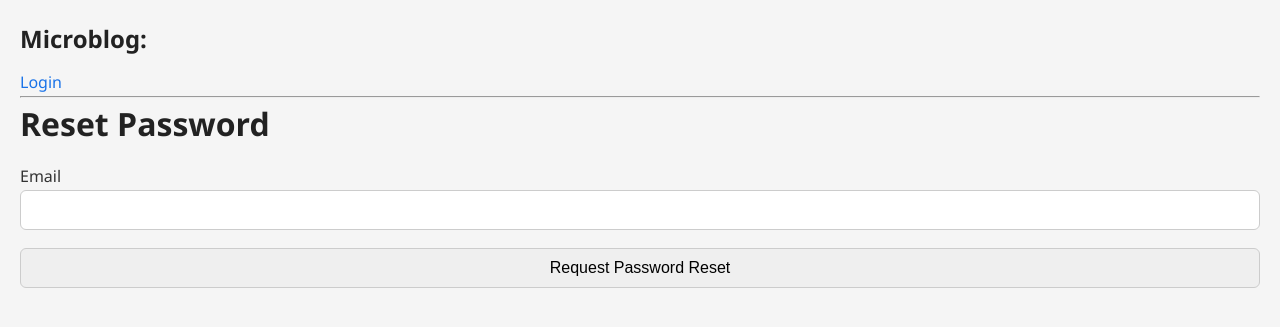
After one commit to K4dZuO/Migeul_Flask, a Flask app: page /reset_password_request in a window 1280 px wide. The commit adds this page. Shown: the top 327 px of the page. Run offline with Flask 3, Linux system fonts and the light colour scheme.

Commit message:
restore password functionality

```diff
--- a/app/__init__.py
+++ b/app/__init__.py
@@ -2,6 +2,7 @@ from flask import Flask
 from flask_sqlalchemy import SQLAlchemy
 from flask_migrate import Migrate
 from flask_login import LoginManager
+from flask_mail import Mail
 
 from config import Config
 from app import helpers
@@ -11,6 +12,8 @@ db = SQLAlchemy()
 migrate = Migrate()
 login = LoginManager()
 login.login_view = 'main.login'
+mail = Mail()
+
 
 def create_app():
     app = Flask(__name__)
@@ -19,6 +22,7 @@ def create_app():
     db.init_app(app)
     migrate.init_app(app, db)
     login.init_app(app)
+    mail.init_app(app)
 
     from app.routes import bp
     from app.errors import register_erros
--- a/app/forms.py
+++ b/app/forms.py
@@ -69,3 +69,15 @@ class PostForm(FlaskForm):
     post = TextAreaField('Post something',
                          validators=[DataRequired(), Length(min=1, max=300)])
     submit = SubmitField('Submit')
+
+
+class ResetPasswordRequestForm(FlaskForm):
+    email = EmailField('Email', validators=[DataRequired(), Email()])
+    submit = SubmitField('Request Password Reset')
+
+
+class ResetPasswordForm(FlaskForm):
+    password = PasswordField('Password', validators=[DataRequired()])
+    repeat_password = PasswordField(
+        'Repeat Password', validators=[DataRequired(), EqualTo('password')])
+    submit = SubmitField('Request Password Reset')
--- a/app/routes.py
+++ b/app/routes.py
@@ -5,7 +5,10 @@ from datetime import datetime, timezone
 from urllib.parse import urlsplit
 
 from app.enums import HttpMethod
-from app.forms import LoginForm, RegistrationForm, EditProfileForm, FollowForm, PostForm, CommentForm
+from app.forms import LoginForm, RegistrationForm, \
+                        EditProfileForm, FollowForm, PostForm, \
+                        CommentForm, ResetPasswordRequestForm, ResetPasswordForm
+from app.email import send_password_reset_email
 from app.models import User, Post, Comment
 from app import db
 from config import Config
@@ -246,3 +249,35 @@ def post(post_id):
                            next_url= next_url,
                            prev_url= prev_url
                            )
+
+
+@bp.route('/reset_password_request', methods=[HttpMethod.GET, HttpMethod.POST])
+def reset_password_request():
+    if current_user.is_authenticated:
+        return redirect(url_for('main.index'))
+    form = ResetPasswordRequestForm()
+    if form.validate_on_submit():
+        user = db.session.scalar(
+            sa.select(User).where(User.email == form.email.data))
+        if user:
+            send_password_reset_email(user)
+        flash('Check your email for the instructions to reset your password')
+        return redirect(url_for('main.login'))
+    return render_template('reset_password_request.html',
+                           title='Reset Password', form=form)
+
+
+@bp.route('/reset_password/<token>', methods=[HttpMethod.GET, HttpMethod.POST])
+def reset_password(token):
+    if current_user.is_authenticated:
+        return redirect(url_for('main.index'))
+    user = User.verify_reset_password_token(token)
+    if not user:
+        return redirect(url_for('main.index'))
+    form = ResetPasswordForm()
+    if form.validate_on_submit():
+        user.set_password(form.password.data)
+        db.session.commit()
+        flash('Your password has been reset.')
+        return redirect(url_for('main.login'))
+    return render_template('reset_password.html', form=form)
--- a/app/templates/login.html
+++ b/app/templates/login.html
@@ -21,8 +21,11 @@
     </p>
     <p>
         {{ form.remember_me.label }} {{form.remember_me()}}
+        <p>{{form.submit()}}</p>
     </p>
-    <p>{{form.submit()}}</p>
+    <p>
+        Forgot Your Password?
+        <a href="{{ url_for('main.reset_password_request') }}">Click to Reset It</a>
     </p>
     <p>New User? <a href="{{ url_for('main.register') }}">Click to Register!</a></p>
 </form>
--- /dev/null
+++ b/app/templates/reset_password_request.html
@@ -0,0 +1,16 @@
+{% extends "base.html" %}
+
+{% block content %}
+    <h1>Reset Password</h1>
+    <form class='post' action="" method="post">
+        {{ form.hidden_tag() }}
+        <p>
+            {{ form.email.label }}<br>
+            {{ form.email(size=64) }}<br>
+            {% for error in form.email.errors %}
+            <span style="color: red;">[{{ error }}]</span>
+            {% endfor %}
+        </p>
+        <p>{{ form.submit() }}</p>
+    </form>
+{% endblock %}
```
Also changed, not shown: app/email.py (added, +32 -0 lines), app/models.py (+17 -1 lines), app/templates/email/reset_password.html (added, +17 -0 lines), app/templates/email/reset_password.txt (added, +11 -0 lines), app/templates/reset_password.html (added, +23 -0 lines), requirements.txt (+7 -0 lines).
